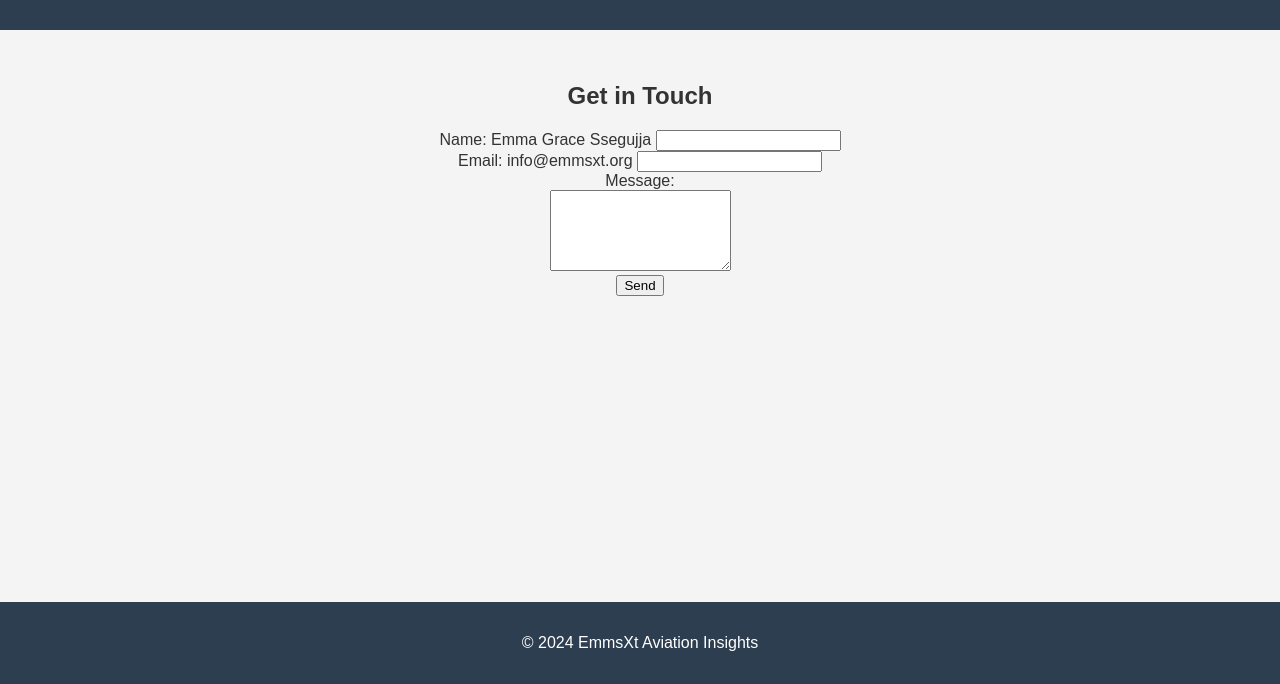
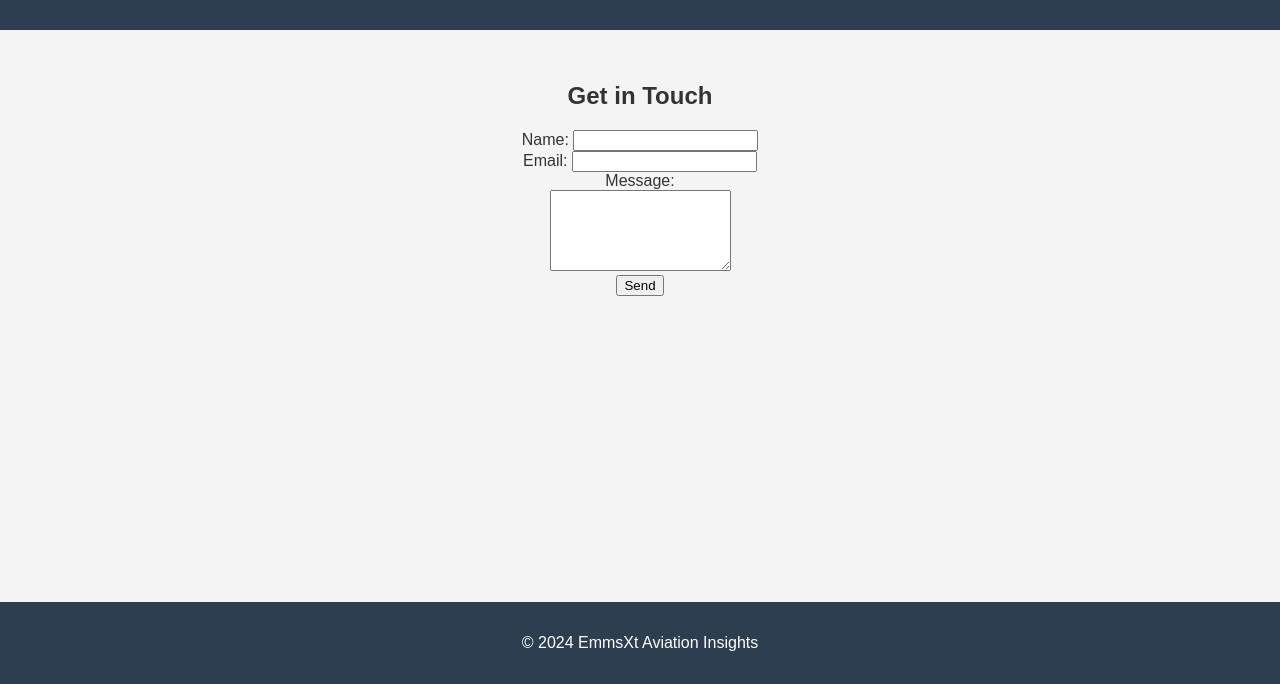
Before and after one commit to emmsxt/emms, a plain HTML site: page contact.html in a window 1280 px wide. Shown: the part 116-800 px from the top of the page. Drawn offline with Linux system fonts and the light colour scheme.

Commit message:
Update contact.html

```diff
--- a/contact.html
+++ b/contact.html
@@ -23,11 +23,11 @@
     <section>
         <h2>Get in Touch</h2>
         <form action="mailto:your-email@example.com" method="post" enctype="text/plain">
-            <label for="name">Name: Emma Grace Ssegujja</label>
+            <label for="name">Name: </label>
             <input type="text" id="name" name="name" required><br>
 
-            <label for="email">Email: info@emmsxt.org</label>
-            <input type="email" id="email" name="info@emmsxt.org" required><br>
+            <label for="email">Email: </label>
+            <input type="email" id="email" name="email" required><br>
 
             <label for="message">Message:</label><br>
             <textarea id="message" name="message" rows="5" required></textarea><br>
```
